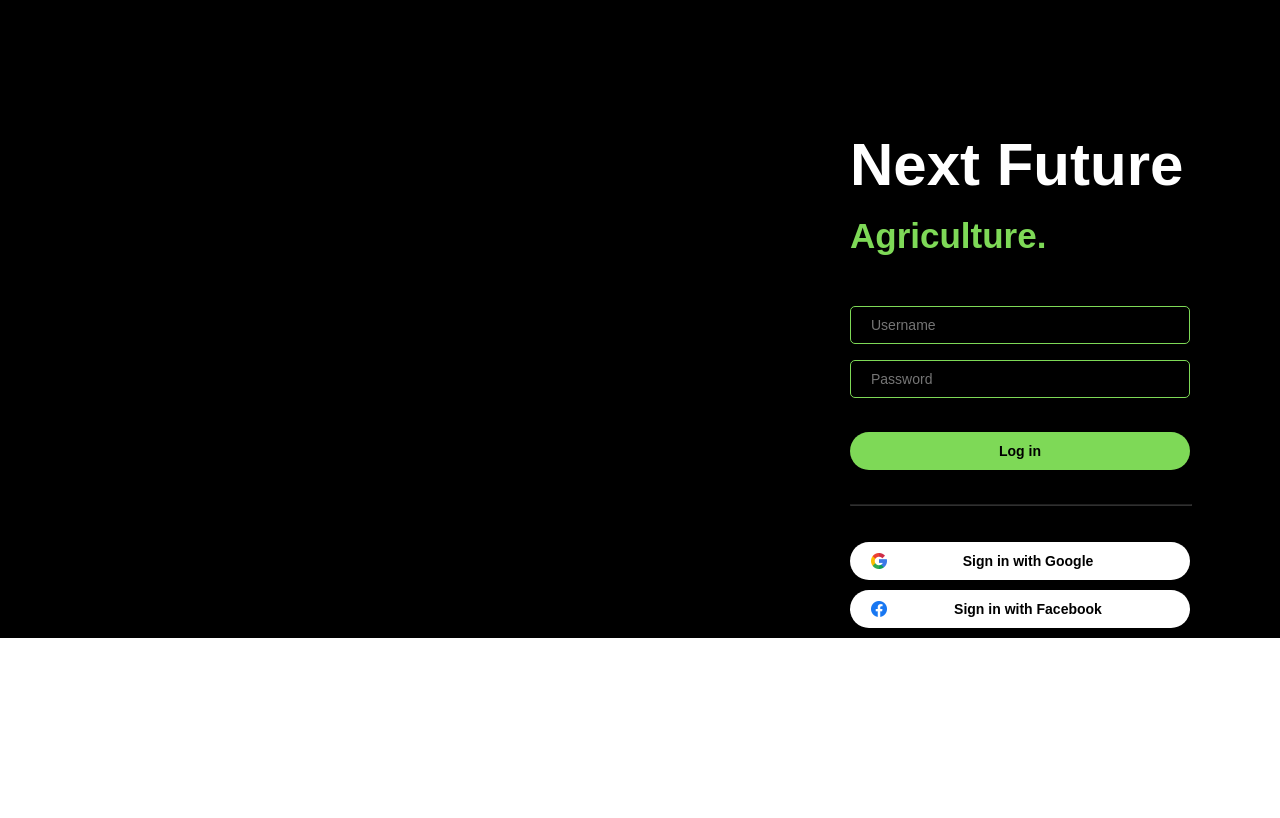
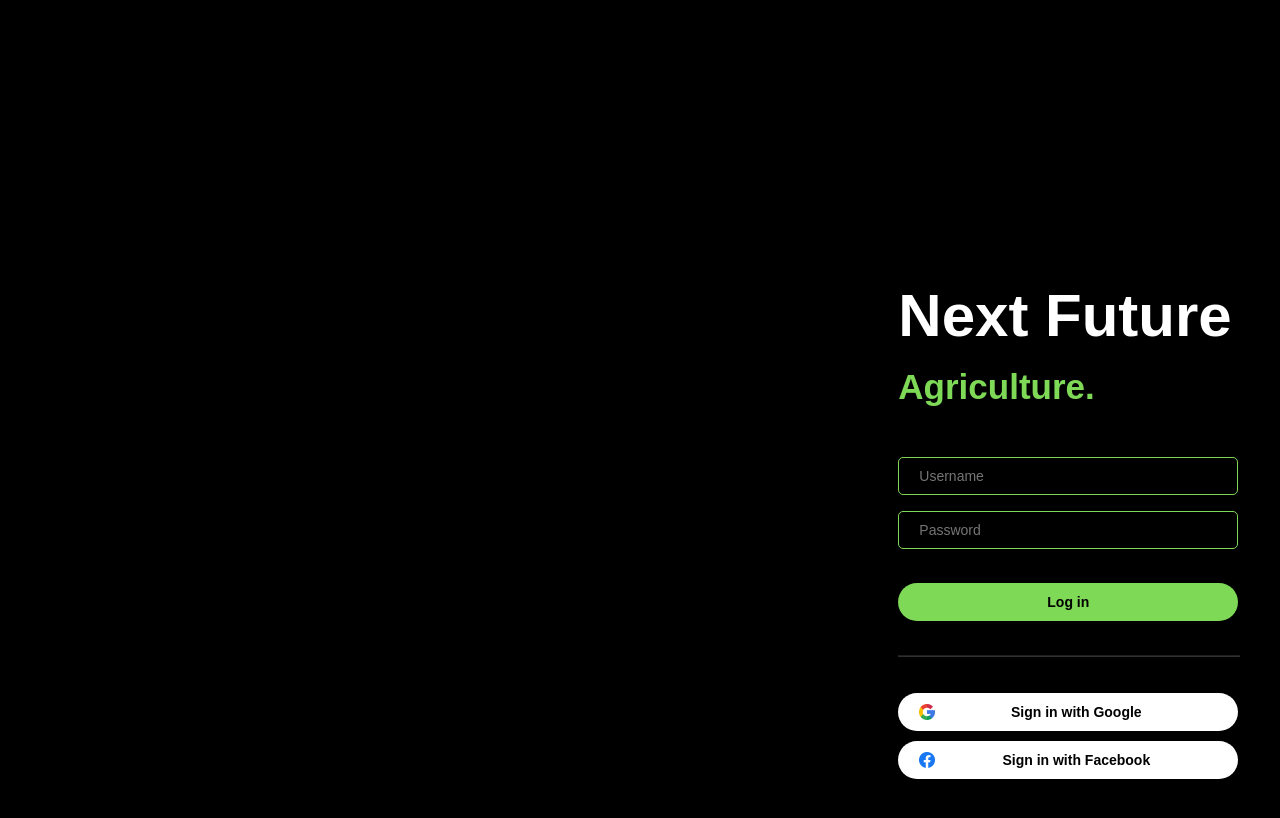
Before and after one commit to IT21823398/AgriMatrix, a React (Vite) app in the folder frontend/: page / in a window 1280 px wide. Shown: the part 660-1478 px from the top of the page. Before the commit the page ends 1298 px from the top, so only its background shows below. Built offline with nearby package versions, Linux system fonts and the light colour scheme.

Commit message:
changed the container in styles

```diff
--- a/frontend/src/styles/login.css
+++ b/frontend/src/styles/login.css
@@ -3,7 +3,7 @@ body {
 
 }
 
-.container {
+.login-container {
     display: flex;
     align-items: center;
     justify-content: center;
```
